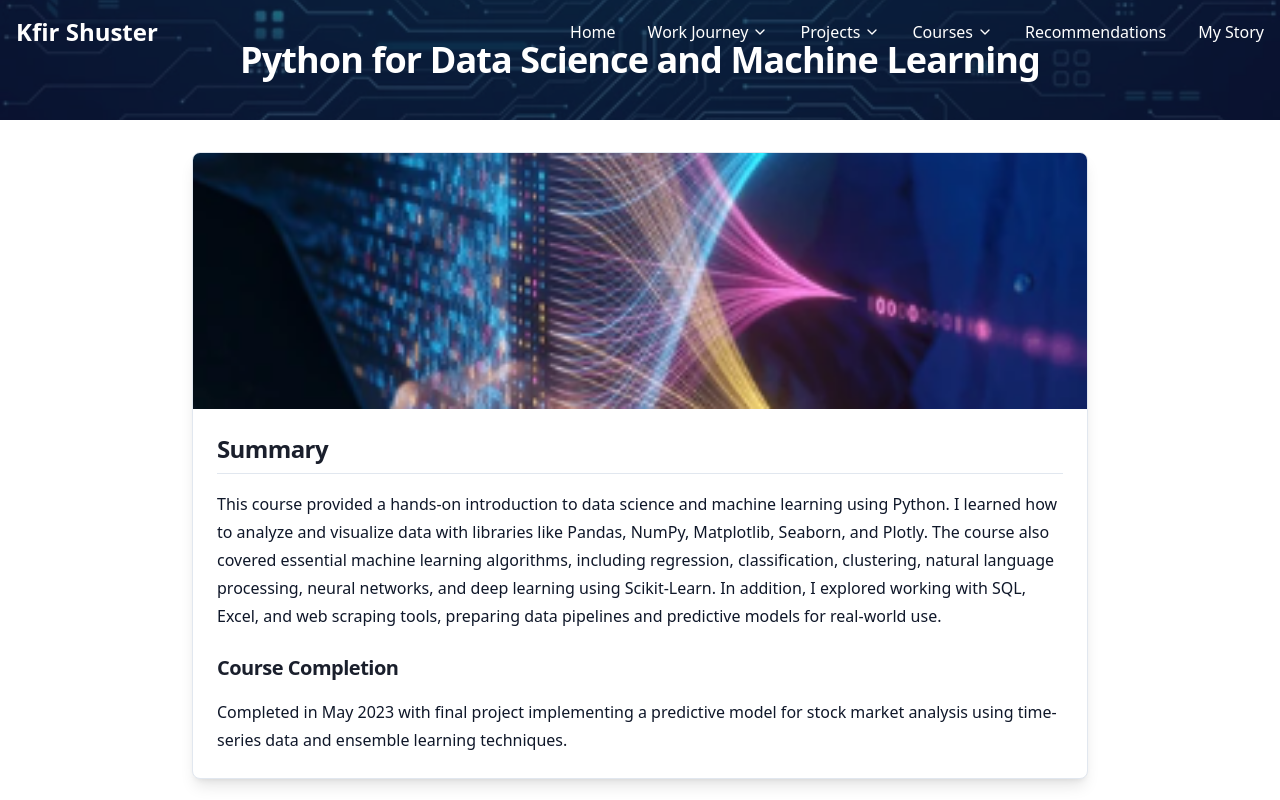
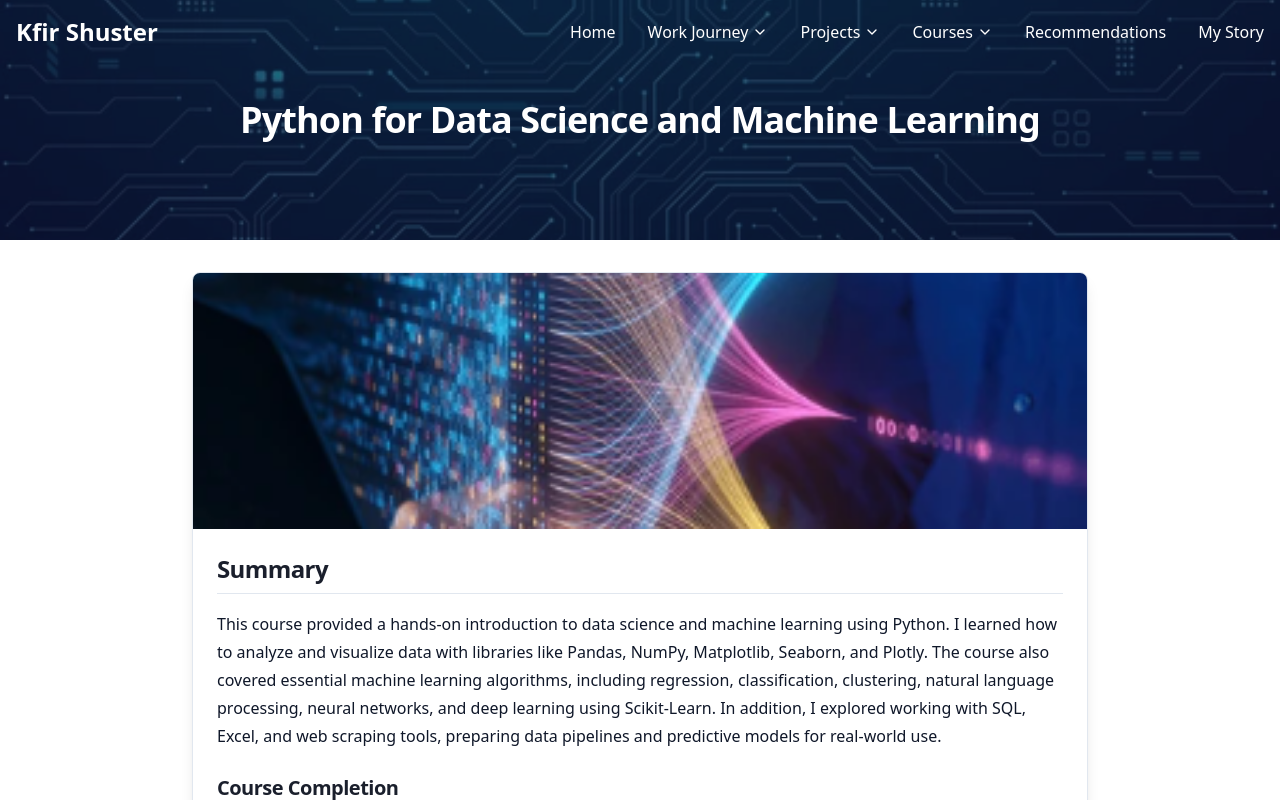
Before and after one commit to Ks619/digital-identity, a React (Vite) app: page /digital-identity/courses/python-data-science in a window 1280 px wide. Shown: the top 800 px of the page. Built offline with nearby package versions, Linux system fonts and the light colour scheme.

Commit message:
change the height of the header from [15] to [30vh]

```diff
--- a/src/components/Hero.tsx
+++ b/src/components/Hero.tsx
@@ -13,7 +13,7 @@ const Hero: React.FC<HeroProps> = ({
   backgroundImage = "/digital-identity/lovable-uploads/87e4de3b-ea7a-4c20-8117-4e048a051f7f.png"
 }) => {
   return (
-    <div className="min-h-[15vh] relative flex items-center justify-center">
+    <div className="min-h-[30vh] relative flex items-center justify-center">
       <div
         className="absolute inset-0 bg-cover bg-center"
         style={{ backgroundImage: `url('${backgroundImage}')` }}
```
